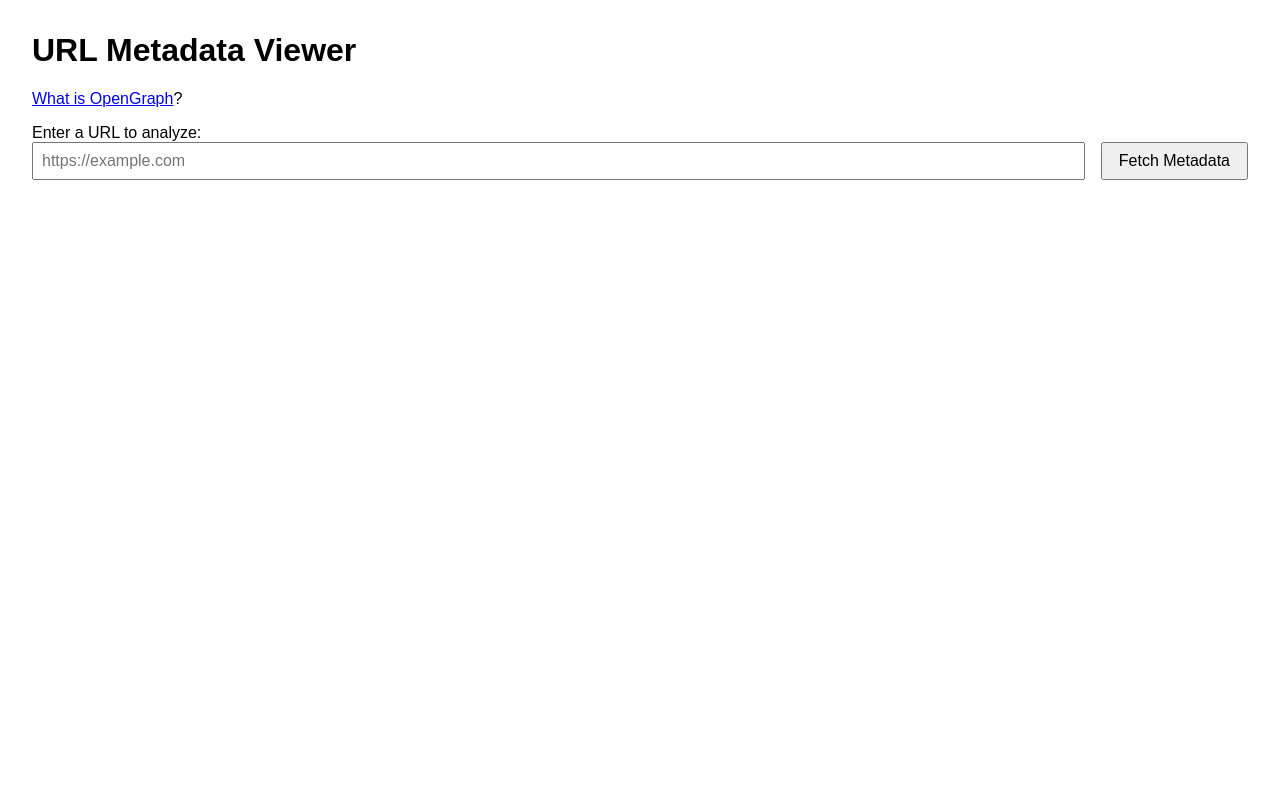
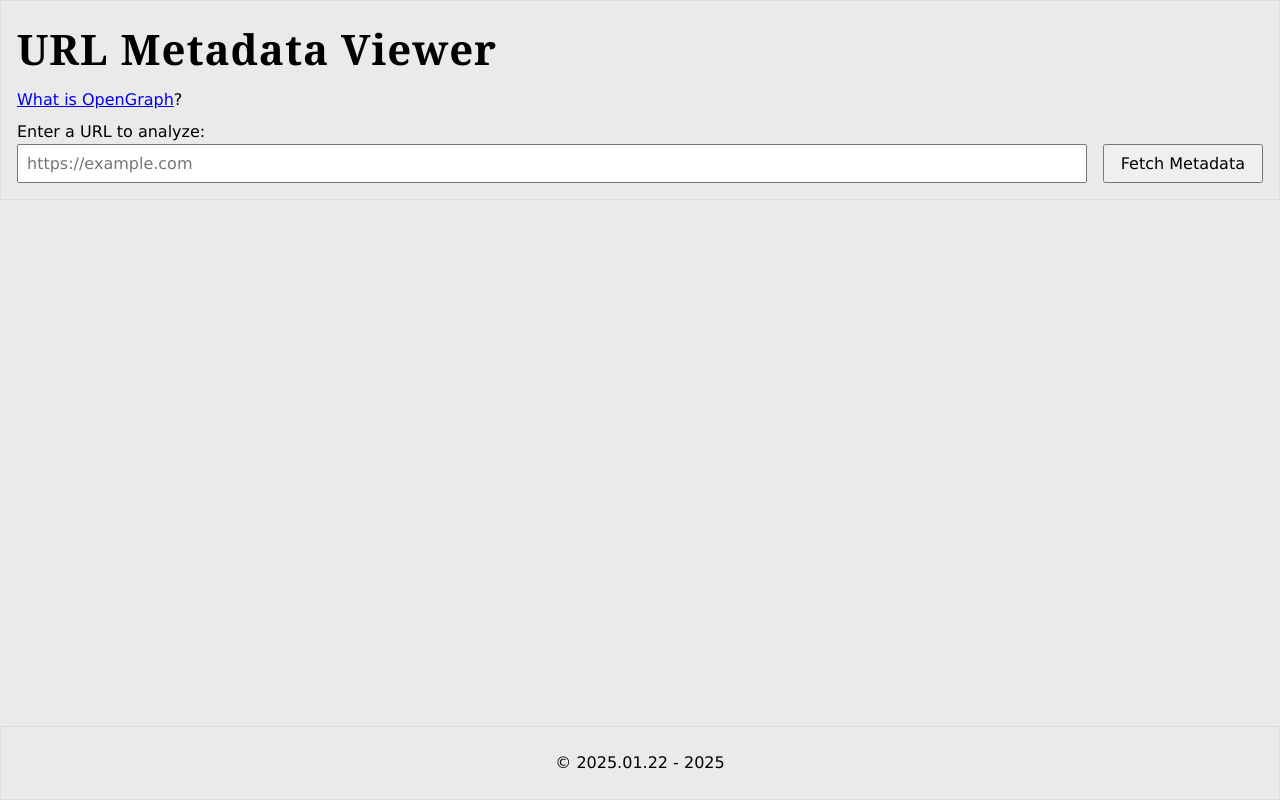
Before and after one commit to sean1138/php-open-graph-viewer, a PHP site: page / in a window 1280 px wide. Run offline with PHP 8.4, Linux system fonts and the light colour scheme.

Commit message:
style updates, mostly ok

```diff
--- a/index.php
+++ b/index.php
@@ -5,53 +5,124 @@
 	<meta name="viewport" content="width=device-width, initial-scale=1.0">
 	<title>Metadata Extractor</title>
 	<style>
+		:root{
+			font-family: Arial, sans-serif;
+			line-height: 1.5;
+			font-size:100.01%;
+			--bgc1: hsl(0, 4%, 96%);
+			--bgc2: hsl(0, 1%, 92%);
+		}
+		html{
+			height: 100%;
+		}
 		body {
-			font-family: Arial, sans-serif;
-			margin: 2rem;
+			margin: 0;
+			background: var(--bgc2);
+			/* remove empty space below footer on short content pages 1/2 */
+			display: flex;
+			flex-direction: column;
+			min-height: 100vh;
+			height: 100%;
+			/* allow animate to height:auto */
+			interpolate-size: allow-keywords;
+		}
+		/*** START typography ***/
+		/* this choice of font-family is supposed to render text the same across platforms
+		 * letter-spacing makes the font a bit more legible
+		 */
+		body, input, button, textarea, select {
+			font-family: "Lucida Sans Unicode","Lucida Grande","Lucida Sans",Verdana,Arial, sans-serif;
+		}
+		h1, h2, h3, h4, h5, h6 {
+			font-family: Georgia, "DejaVu Serif", serif; letter-spacing: 1px;
+		}
+		pre, tt, code, kbd, samp, var {
+			font-family: "Courier New", Courier, monospace;
+		}
+		/* avoid browser default inconsistent heading font-sizes - and pre/code/kbd too */
+		H1, H2, H3, H4, H5, H6, PRE, CODE, KBD {
+			font-size:1em;
+		}
+		H1, H2, H3, H4, H5, H6{
+			margin: 0.25em 0;
+			font-weight:700;
+			line-height: 1;
+		}
+		/*ensure font-weight heritage for headings with links inside also on IE8*/
+		H1 A, H2 A, H3 A,H4 A, H5 A, H6 A { font-weight: inherit;}
+		H1 {font-size: 2.625em;}/*golden 16 main 42 title*/
+		H2 {font-size: 1.625em;}/*golden 16 main 26 headline*/
+		H3 {font-size: 1.25em;}/*golden 16 main sub-headline*/
+		H4 {font-size: 1.2em;}
+		H5 {font-size: 1.1em;}
+		H6 {font-size: 1em;}
+		p{
+			margin: 0.5em 0;
+		}
+		/*** END typography ***/
+		header, main, footer{
+			display: flex;
+			flex-direction: column;
+			padding: 1rem;
+		}
+		header, footer{
+			border: 1px solid rgba(0, 0, 0, 0.05);
+		}
+		main {
+			/* remove empty space below footer on short content pages 2/2 */
+			margin-bottom: auto;
+			gap: 1rem;
+		}
+		footer{
+			align-items: center;
 		}
 		form {
 			display: flex;
 			flex-wrap: wrap;
-			margin-bottom: 1rem;
+		}
+		label, summary{
+			cursor: pointer;
 		}
 		[for="url"]{
 			width: 100%;
 		}
 		input[type="url"] {
-/*			width: 80%;*/
 			flex-grow: 1;
 			padding: 0.5rem;
 			font-size: 1rem;
 		}
 		button {
-			margin-left: 1rem;
+			margin-left: 1em;
 			padding: 0.5rem 1rem;
 			font-size: 1rem;
 			cursor: pointer;
 		}
-		.metadata, .preview, .media-preview {
-			margin-top: 1rem;
+		.metadata, .link-preview, .media-preview {
 			padding: 1rem;
 			border: 1px solid #ccc;
 			border-radius: 5px;
 			background-color: #f9f9f9;
 		}
-		.metadata h2, .preview h2, .media-preview h2 {
-			margin-top: 0;
+		.metadata, .media-preview{
+			padding: 0;
 		}
-		.metadata p, .preview p, .media-preview p {
-			margin: 0.5rem 0;
+		summary{
+			padding: 1rem;
+		}
+		.contents{
+			padding: 1rem;
+			padding-top: 0;
 		}
 		.media-preview img, .preview img {
 			max-width: 100%;
 			height: auto;
-			margin-top: 1rem;
 		}
 		iframe, video {
 			width: 100%;
 			max-width: 600px;
 			height: 338px; /* 16:9 aspect ratio */
-			margin-top: 1rem;
+			height: auto;
+			aspect-ratio: 16/9;
 			border: none;
 		}
 		.link-preview {
@@ -74,16 +145,27 @@
 		}
 		.link-preview .details h2 {
 			font-size: 1.2rem;
-			margin: 0;
 		}
 		.link-preview .details p {
 			font-size: 0.9rem;
 			color: #555;
-			margin: 0.5rem 0;
 		}
+		/*	START animate details open/close	*/
+		@keyframes details-show {
+			from {
+				opacity:0;
+				transform: var(--details-translate, translateY(-0.5em));
+			}
+		}
+
+		details[open] > *:not(summary) {
+			animation: details-show 150ms ease-in-out;
+		}
+		/*	END animate details open/close	*/
 	</style>
 </head>
 <body>
+	<header>
 		<h1>URL Metadata Viewer</h1>
 		<p><a href="https://ogp.me/" target="_blank">What is OpenGraph</a>?</p>
 		<form method="POST">
@@ -91,7 +173,8 @@
 			<input type="url" id="url" name="url" placeholder="https://example.com" required>
 			<button type="submit">Fetch Metadata</button>
 		</form>
-
+	</header>
+	<main>
 	<?php
 	if ($_SERVER['REQUEST_METHOD'] === 'POST' && !empty($_POST['url'])) {
 		$url = filter_var($_POST['url'], FILTER_VALIDATE_URL);
@@ -153,7 +236,8 @@
 				// Display the metadata
 				echo '<div class="metadata">';
 				echo '<details>';
-				echo '<summary>All the Matadata</summary>';
+				echo '<summary>All the Metadata</summary>';
+				echo '<div class="contents">';
 				echo '<h2>Metadata for: <a href="' . htmlspecialchars($url) . '" target="_blank">'. htmlspecialchars($url) .'</a></h2>';
 				if (!empty($metadata)) {
 					foreach ($metadata as $key => $value) {
@@ -162,6 +246,7 @@
 				} else {
 					echo '<p>No metadata found!</p>';
 				}
+				echo '</div>';
 				echo '</details>';
 				echo '</div>';
 
@@ -170,6 +255,7 @@
 					echo '<div class="media-preview">';
 					echo '<details>';
 					echo '<summary>Image/Video Embed</summary>';
+					echo '<div class="contents">';
 					echo '<h2>Media Preview</h2>';
 					if ($ogImage) {
 						echo '<p><strong>Image:</strong></p>';
@@ -182,13 +268,14 @@
 						echo '<p><strong>Twitter Player:</strong></p>';
 						echo '<iframe src="' . htmlspecialchars($twitterPlayer) . '"></iframe>';
 					}
+					echo '</div>';
 					echo '</details>';
 					echo '</div>';
 				}
 
 				// Build and display a link preview
 				if ($ogTitle || $ogDescription || $ogImage) {
-					echo '<div class="preview link-preview">';
+					echo '<div class="link-preview">';
 					if ($ogImage) {
 						echo '<img src="' . htmlspecialchars($ogImage) . '" alt="Preview Image">';
 					}
@@ -211,5 +298,13 @@
 		}
 	}
 	?>
+	</main>
+	<footer>
+		<p>© 2025.01.22 - <span class="current-year">2025</span></p>
+	</footer>
+	<script>
+		// get current year
+		document.querySelector('.current-year').textContent = new Date().getFullYear();
+	</script>
 </body>
 </html>
```
Lines whose indentation alone changed are shown as unchanged.
